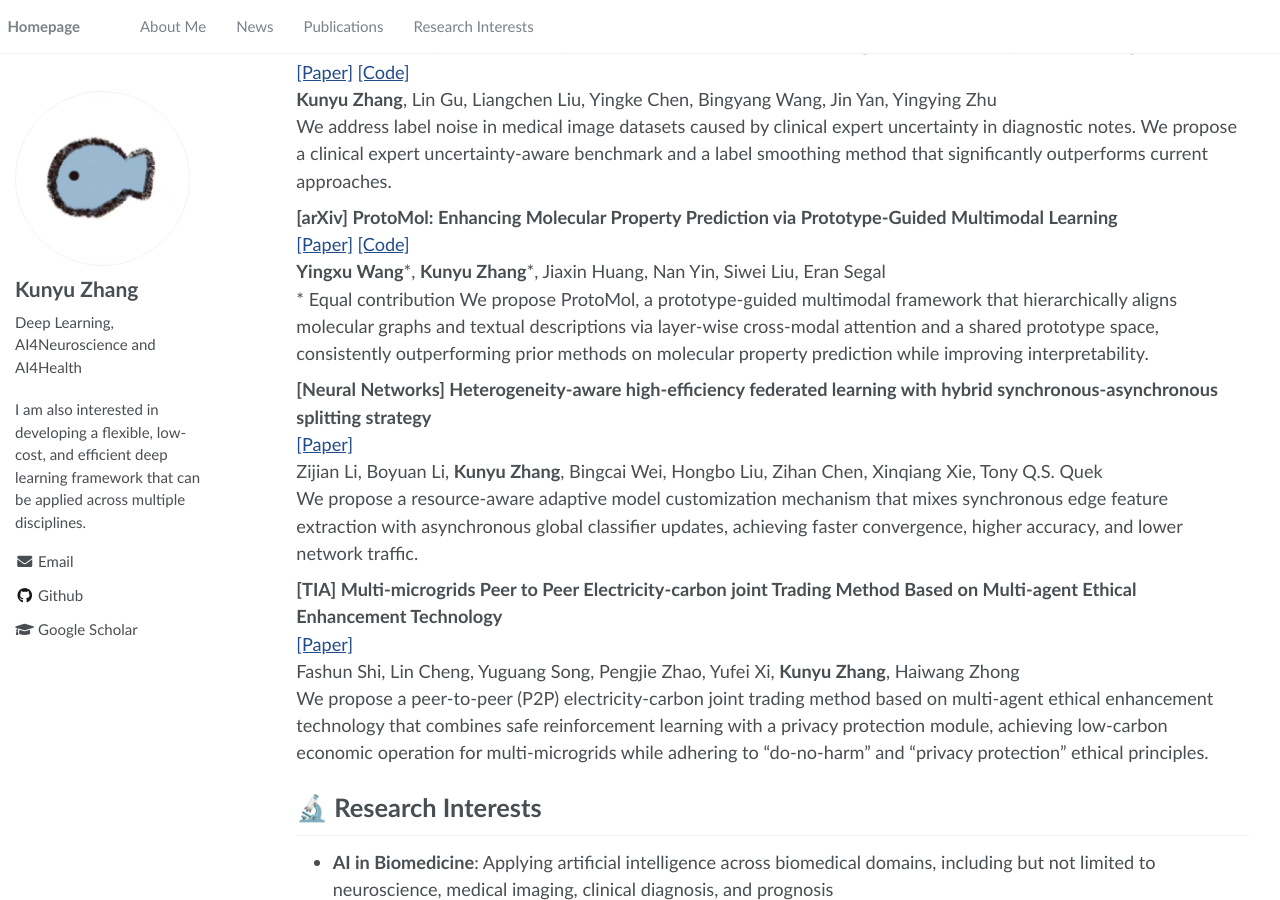
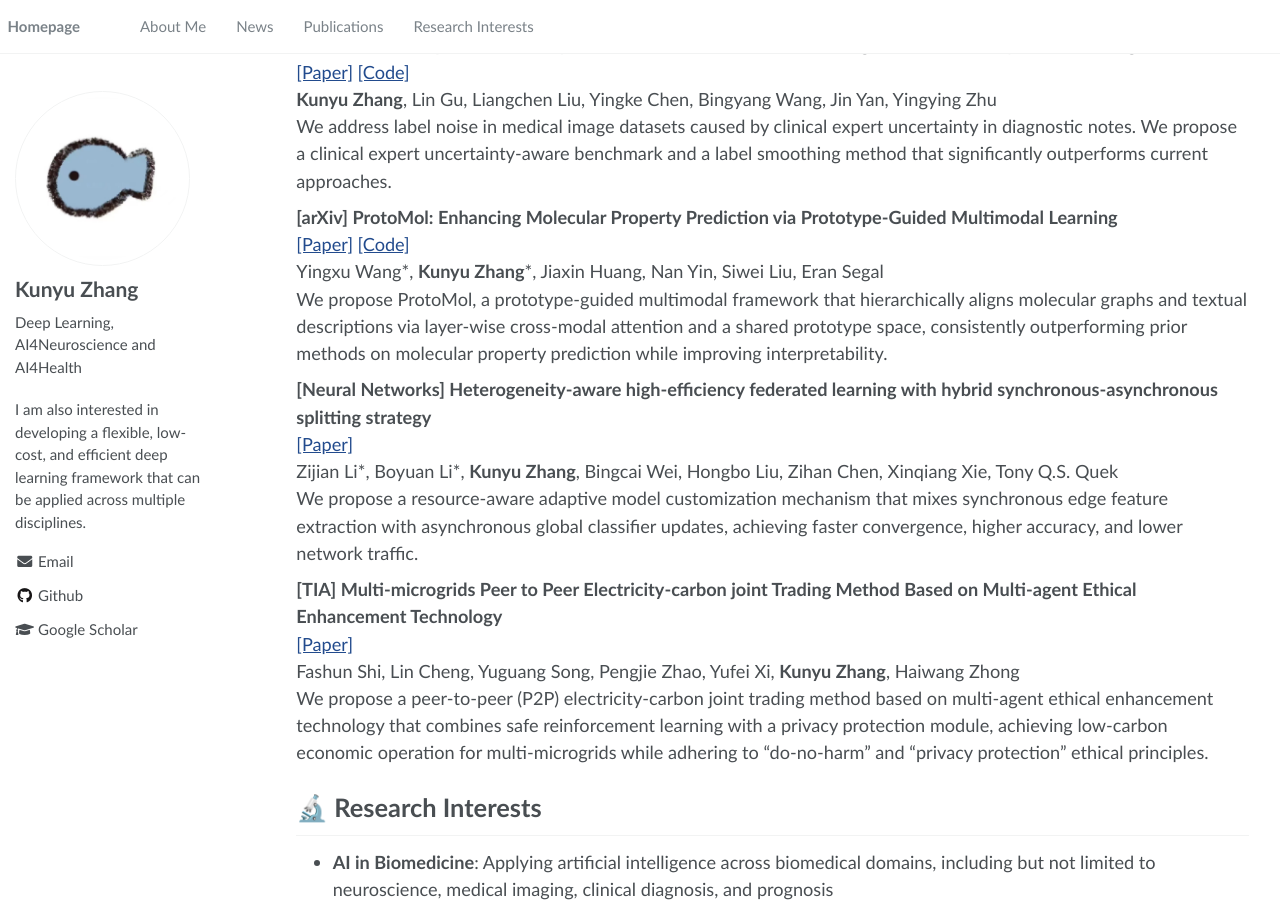
Before and after one commit to zky04/zky04.github.io, a Jekyll site: the page built from index.md, in a window 1280 px wide and 900 px high, scrolled down 836 px. Built offline with Jekyll 4.4.1, drawn with Linux system fonts in a browser that asks for light colours.

Commit message:
Update author formatting and contributions for ProtoMol and federated learning publications for consistency

```diff
--- a/index.md
+++ b/index.md
@@ -30,13 +30,12 @@ We address label noise in medical image datasets caused by clinical expert uncer
 
 **[arXiv] ProtoMol: Enhancing Molecular Property Prediction via Prototype-Guided Multimodal Learning**
 [[Paper]](https://arxiv.org/pdf/2510.16824) [[Code]](https://anonymous.4open.science/r/Protomol-3DD1)
-**Yingxu Wang**\*, **Kunyu Zhang**\*, Jiaxin Huang, Nan Yin, Siwei Liu, Eran Segal <br>
-\* Equal contribution
+Yingxu Wang\*, **Kunyu Zhang**\*, Jiaxin Huang, Nan Yin, Siwei Liu, Eran Segal
 We propose ProtoMol, a prototype-guided multimodal framework that hierarchically aligns molecular graphs and textual descriptions via layer-wise cross-modal attention and a shared prototype space, consistently outperforming prior methods on molecular property prediction while improving interpretability.
 
 **[Neural Networks] Heterogeneity-aware high-efficiency federated learning with hybrid synchronous-asynchronous splitting strategy**
 [[Paper]](https://www.sciencedirect.com/science/article/pii/S0893608025009189)
-Zijian Li, Boyuan Li, **Kunyu Zhang**, Bingcai Wei, Hongbo Liu, Zihan Chen, Xinqiang Xie, Tony Q.S. Quek
+Zijian Li\*, Boyuan Li\*, **Kunyu Zhang**, Bingcai Wei, Hongbo Liu, Zihan Chen, Xinqiang Xie, Tony Q.S. Quek
 We propose a resource-aware adaptive model customization mechanism that mixes synchronous edge feature extraction with asynchronous global classifier updates, achieving faster convergence, higher accuracy, and lower network traffic.
 
 **[TIA] Multi-microgrids Peer to Peer Electricity-carbon joint Trading Method Based on Multi-agent Ethical Enhancement Technology**
```
